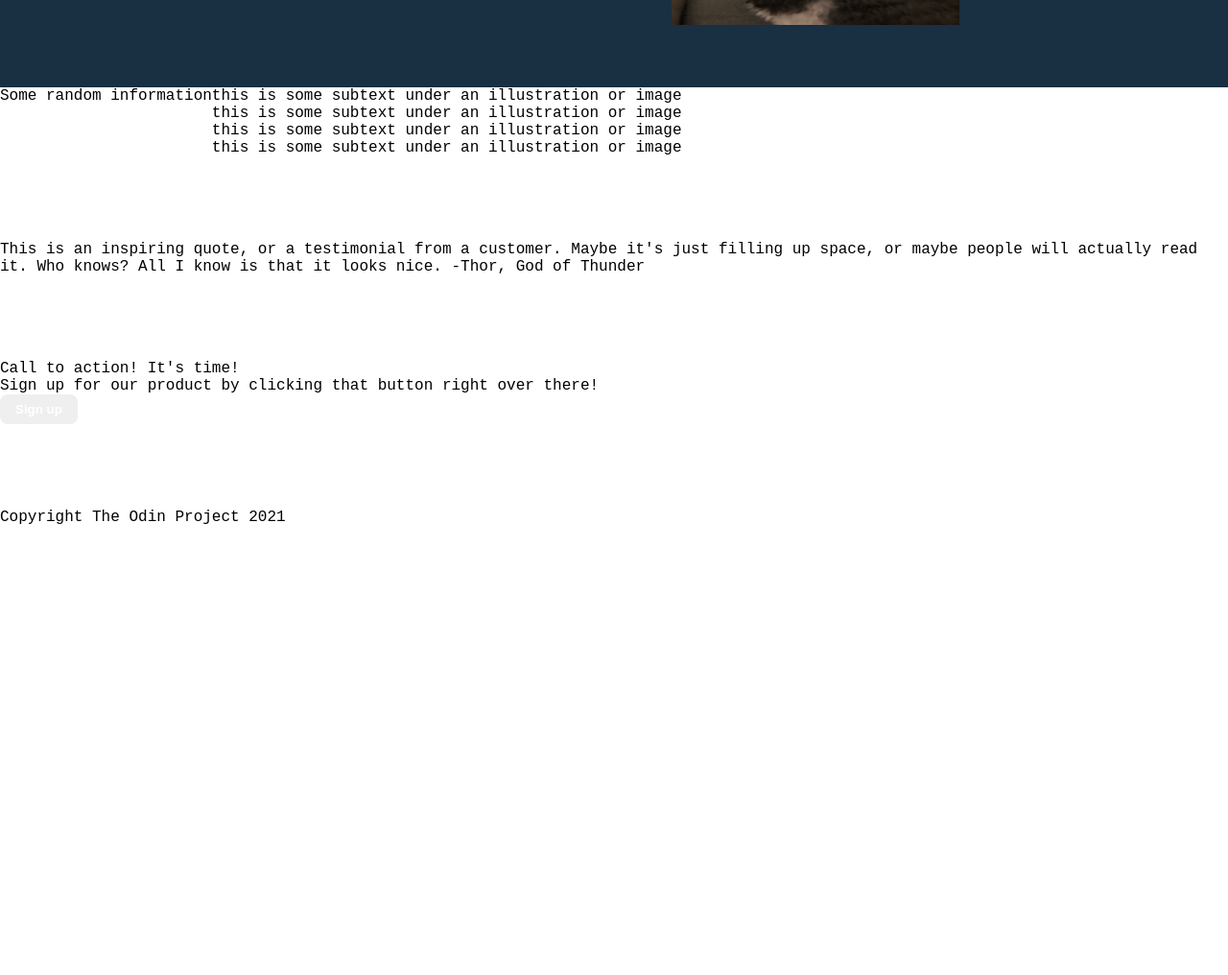
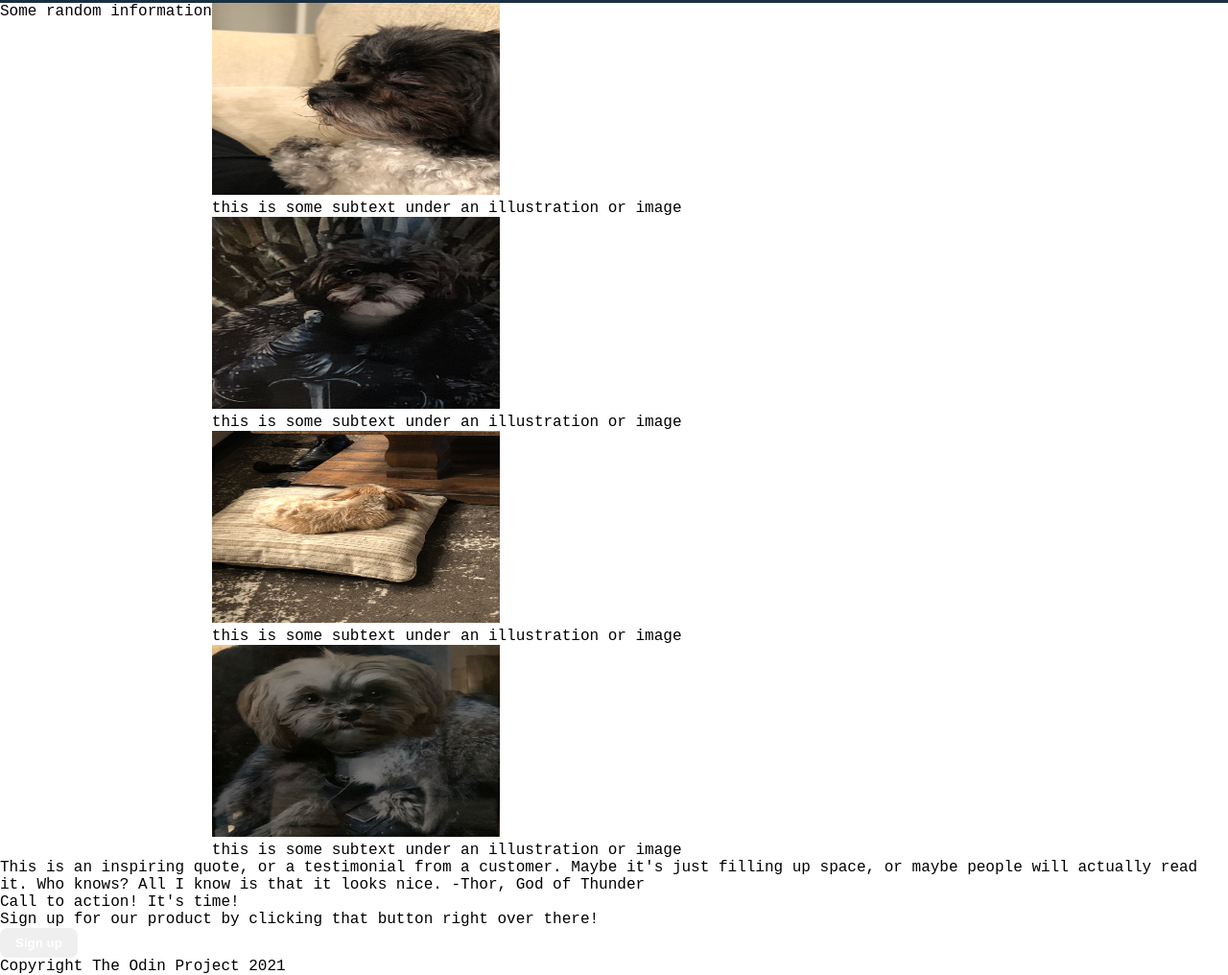
Before and after one commit to jtheStapes/Landing-Page, a plain HTML site: page index.html in a window 1280 px wide. Shown: the part 252-1268 px from the top of the page at 96% size. Before the commit the page ends 800 px from the top, so only its background shows below. Drawn offline with Linux system fonts and the light colour scheme.

Commit message:
Make changes to section two

```diff
--- a/index.html
+++ b/index.html
@@ -43,13 +43,22 @@
                     Some random information
                 </div>
                 <div class="image-container">
-
-                </div>
-                <div class="container">
-                    <div class="image-description">this is some subtext under an illustration or image</div>
-                    <div class="image-description">this is some subtext under an illustration or image</div>
-                    <div class="image-description">this is some subtext under an illustration or image</div>
-                    <div class="image-description">this is some subtext under an illustration or image</div>
+                    <div class="img-two">
+                        <img src="img/doug-sleep.jpeg" alt="Doug sleeping">
+                        <div class="image-description">this is some subtext under an illustration or image</div>
+                    </div>
+                    <div class="img-three">
+                        <img src="img/doug-snow.jpg" alt="Doug Snow">
+                        <div class="image-description">this is some subtext under an illustration or image</div>
+                    </div>
+                    <div class="img-four">
+                        <img src="img/stu-sleep.jpeg" alt="Stu sleeping">
+                        <div class="image-description">this is some subtext under an illustration or image</div>
+                    </div>
+                    <div class="img-five">
+                        <img src="img/stu-targaryen.jpg" alt="Stu Targaryen">
+                        <div class="image-description">this is some subtext under an illustration or image</div>
+                    </div>
                 </div>
             </div>
             <div class="section-three">
```
